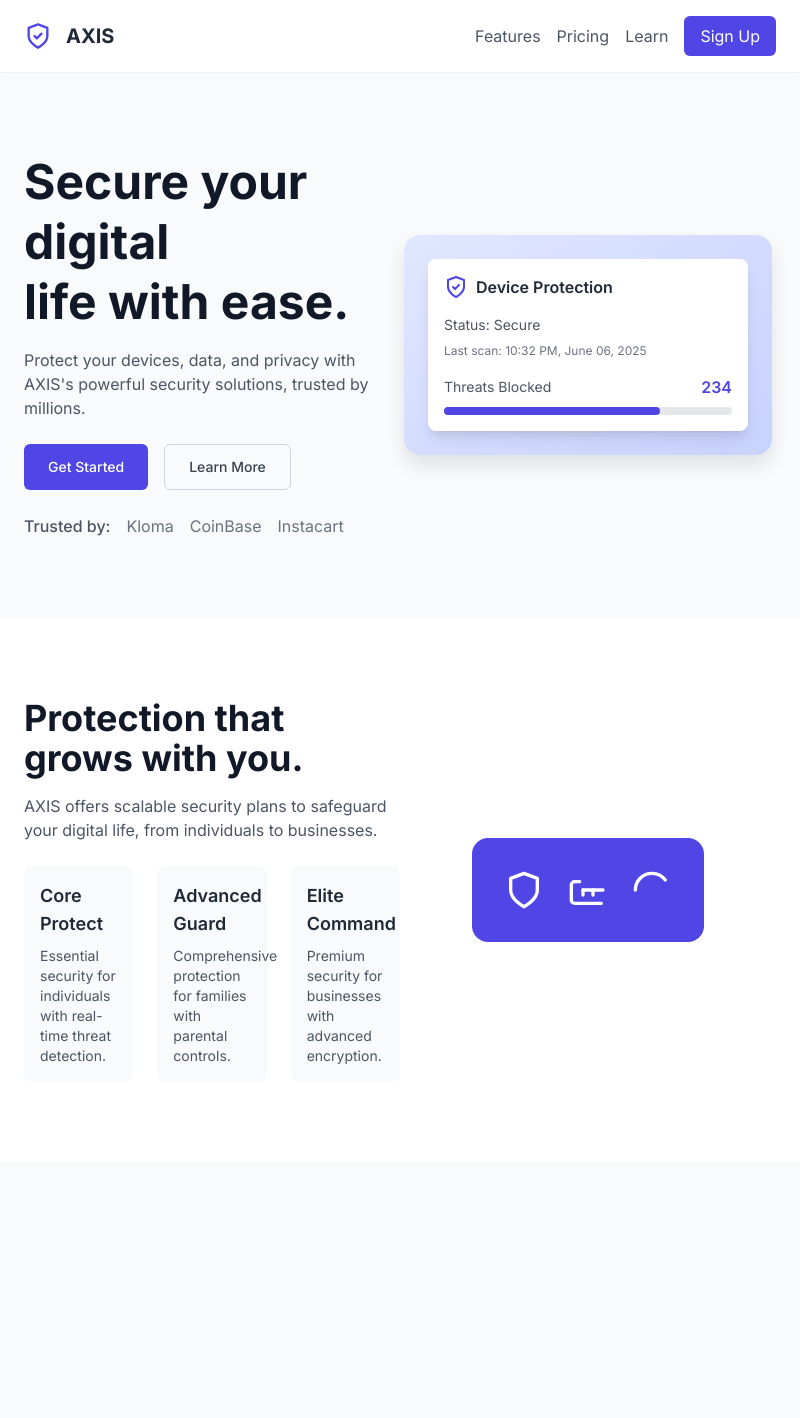
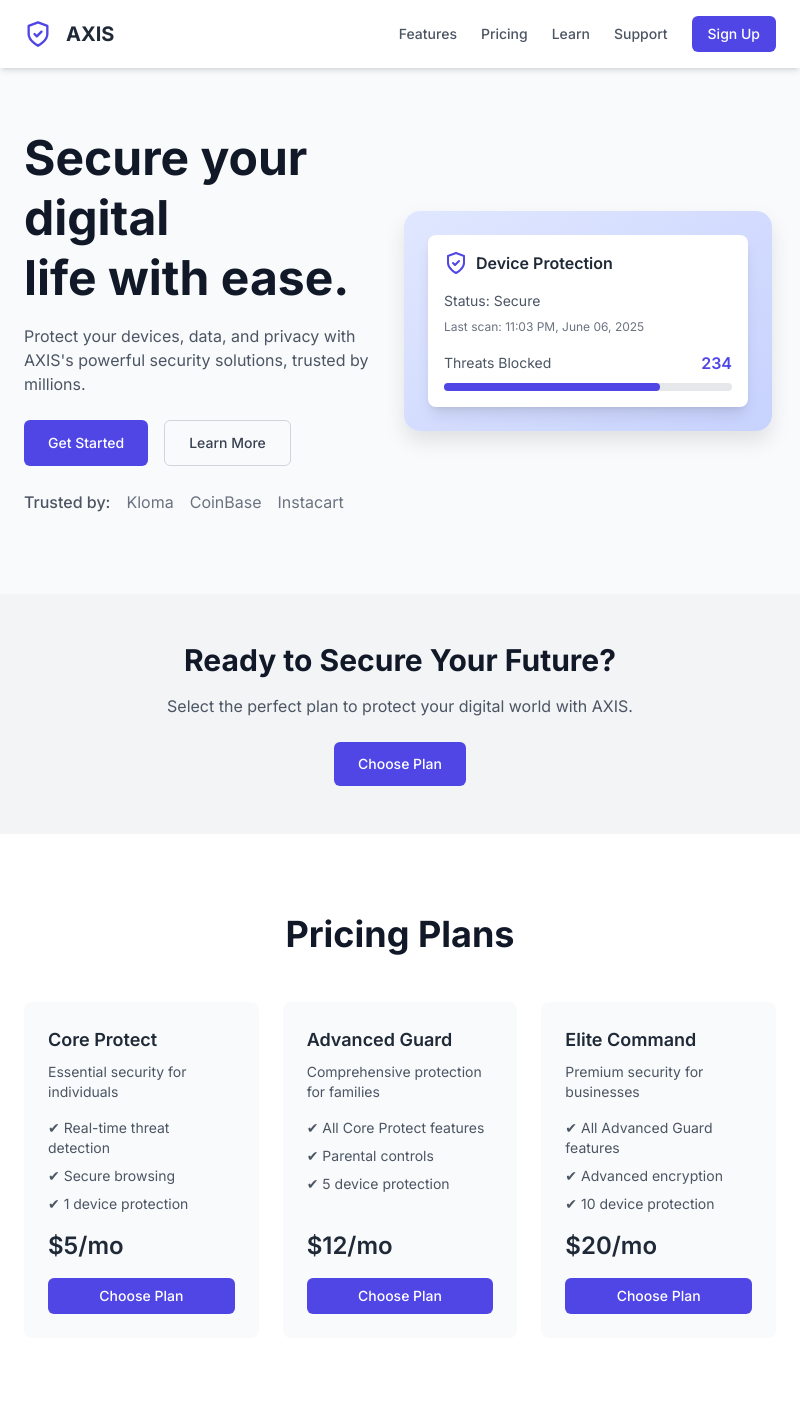
Before and after one commit to AxisBinary/AXIS, an Electron app: page site/index.html in a window 800 px wide. Before the commit the page ends 1162 px from the top, so only its background shows below. Drawn offline with nearby package versions, Linux system fonts and the light colour scheme.

Commit message:
6-July-2025

```diff
--- a/site/index.html
+++ b/site/index.html
@@ -15,42 +15,69 @@
             background: linear-gradient(145deg, #e0e7ff, #c7d2fe);
             border-radius: 1rem;
             box-shadow: 0 10px 20px rgba(0, 0, 0, 0.1);
+            transition: box-shadow 0.3s ease, transform 0.3s ease;
         }
         .card {
             transition: transform 0.3s ease, box-shadow 0.3s ease;
+            height: 100%;
         }
         .card:hover {
             transform: translateY(-5px);
-            box-shadow: 0 10px 20px rgba(0, 0, 0, 0.1);
+            box-shadow: 0 10px 20px rgba(0, 0, 0, 0.2);
         }
         .btn {
-            transition: background-color 0.3s ease;
+            transition: background-color 0.3s ease, color 0.3s ease, box-shadow 0.3s ease;
         }
         .btn:hover {
             background-color: #1e3a8a;
+            box-shadow: 0 2px 10px rgba(30, 58, 138, 0.3);
         }
         /* Custom Scrollbar Styles */
-        /* For WebKit browsers (Chrome, Safari, Edge) */
         ::-webkit-scrollbar {
             width: 8px;
             height: 8px;
+            transition: width 0.3s ease;
         }
         ::-webkit-scrollbar-track {
-            background: #f1f5f9; /* slate-100 */
-            border-radius: 4px;
-        }
-        ::-webkit-scrollbar-thumb {
-            background: #6366f1; /* indigo-500 */
+            background: #f1f5f9;
             border-radius: 4px;
             transition: background 0.3s ease;
         }
+        ::-webkit-scrollbar-thumb {
+            background: #6366f1;
+            border-radius: 4px;
+            transition: background 0.3s ease, width 0.3s ease;
+        }
         ::-webkit-scrollbar-thumb:hover {
-            background: #4f46e5; /* indigo-600 */
+            background: #4f46e5;
+            width: 10px;
         }
         /* For Firefox */
         html {
             scrollbar-width: thin;
             scrollbar-color: #6366f1 #f1f5f9;
+            transition: scrollbar-width 0.3s ease;
+        }
+        /* Cool Navbar Styles */
+        .navbar-item {
+            position: relative;
+            transition: color 0.3s ease;
+        }
+        .navbar-item::after {
+            content: '';
+            position: absolute;
+            width: 0;
+            height: 2px;
+            bottom: -5px;
+            left: 0;
+            background: linear-gradient(90deg, #6366f1, #9333ea);
+            transition: width 0.3s ease-in-out;
+        }
+        .navbar-item:hover::after {
+            width: 100%;
+        }
+        .navbar-item:hover {
+            color: #4f46e5;
         }
     </style>
     <link rel="preconnect" href="https://fonts.googleapis.com">
@@ -59,93 +86,127 @@
 </head>
 <body class="bg-gray-50 min-h-screen">
     <!-- Header -->
-    <header class="bg-white shadow-sm py-4 px-6 flex items-center justify-between">
+    <header class="bg-white shadow-md py-4 px-6 flex items-center justify-between fixed w-full z-10 transition-shadow duration-300">
         <div class="flex items-center space-x-2">
-            <svg xmlns="http://www.w3.org/2000/svg" width="28" height="28" viewBox="0 0 24 24" fill="none" stroke="currentColor" stroke-width="2" stroke-linecap="round" stroke-linejoin="round" class="lucide lucide-shield-check text-indigo-600 mr-1.5 group-hover:text-indigo-700 transition-colors"><path d="M12 22s8-4 8-10V5l-8-3-8 3v7c0 6 8 10 8 10"/><path d="m9 12 2 2 4-4"/></svg>
-            <span class="text-xl font-bold text-gray-800">AXIS</span>
+            <svg xmlns="http://www.w3.org/2000/svg" width="28" height="28" viewBox="0 0 24 24" fill="none" stroke="currentColor" stroke-width="2" stroke-linecap="round" stroke-linejoin="round" class="lucide lucide-shield-check text-indigo-600 mr-1.5 group-hover:text-indigo-700 transition-colors duration-300"><path d="M12 22s8-4 8-10V5l-8-3-8 3v7c0 6 8 10 8 10"/><path d="m9 12 2 2 4-4"/></svg>
+            <span class="text-xl font-bold text-gray-800 transition-color duration-300">AXIS</span>
         </div>
-        <nav class="flex items-center space-x-4">
-            <a href="#" class="text-gray-600 hover:text-indigo-600">Features</a>
-            <a href="#" class="text-gray-600 hover:text-indigo-600">Pricing</a>
-            <a href="#" class="text-gray-600 hover:text-indigo-600">Learn</a>
-            <button class="bg-indigo-600 text-white px-4 py-2 rounded-md hover:bg-indigo-700 transition-colors">Sign Up</button>
+        <nav class="flex items-center space-x-6">
+            <a href="#" class="navbar-item text-gray-600 text-sm font-medium">Features</a>
+            <a href="#" class="navbar-item text-gray-600 text-sm font-medium">Pricing</a>
+            <a href="#" class="navbar-item text-gray-600 text-sm font-medium">Learn</a>
+            <a href="#" class="navbar-item text-gray-600 text-sm font-medium">Support</a>
+            <button class="bg-indigo-600 text-white px-4 py-2 rounded-md hover:bg-indigo-700 transition-colors duration-300 text-sm font-medium">Sign Up</button>
         </nav>
     </header>
 
     <!-- Hero Section -->
-    <section class="py-20 px-6 flex flex-col md:flex-row items-center justify-between max-w-7xl mx-auto">
+    <section class="pt-32 pb-20 px-6 flex flex-col md:flex-row items-center justify-between max-w-7xl mx-auto">
         <div class="md:w-1/2 mb-10 md:mb-0">
-            <h1 class="text-5xl font-bold text-gray-900 leading-tight mb-4">
+            <h1 class="text-5xl font-bold text-gray-900 leading-tight mb-4 transition-color duration-300">
                 Secure your digital<br>life with ease.
             </h1>
-            <p class="text-gray-600 mb-6">
+            <p class="text-gray-600 mb-6 transition-color duration-300">
                 Protect your devices, data, and privacy with AXIS's powerful security solutions, trusted by millions.
             </p>
             <div class="flex space-x-4">
                 <button class="bg-indigo-600 text-white px-6 py-3 rounded-md text-sm font-medium btn">Get Started</button>
-                <button class="border border-gray-300 text-gray-700 px-6 py-3 rounded-md text-sm font-medium hover:bg-gray-100 transition-colors">Learn More</button>
+                <button class="border border-gray-300 text-gray-700 px-6 py-3 rounded-md text-sm font-medium hover:bg-gray-100 transition-colors duration-300">Learn More</button>
             </div>
             <div class="mt-6 flex space-x-4">
-                <span class="text-gray-600 font-medium">Trusted by:</span>
-                <span class="text-gray-500">Kloma</span>
-                <span class="text-gray-500">CoinBase</span>
-                <span class="text-gray-500">Instacart</span>
+                <span class="text-gray-600 font-medium transition-color duration-300">Trusted by:</span>
+                <span class="text-gray-500 transition-color duration-300">Kloma</span>
+                <span class="text-gray-500 transition-color duration-300">CoinBase</span>
+                <span class="text-gray-500 transition-color duration-300">Instacart</span>
             </div>
         </div>
         <div class="md:w-1/2 flex justify-center">
             <div class="hero-image p-6 relative">
-                <div class="bg-white rounded-lg shadow-lg p-4 w-80">
+                <div class="bg-white rounded-lg shadow-lg p-4 w-80 transition-all duration-300">
                     <div class="flex items-center space-x-2 mb-4">
-                        <svg xmlns="http://www.w3.org/2000/svg" width="24" height="24" viewBox="0 0 24 24" fill="none" stroke="currentColor" stroke-width="2" stroke-linecap="round" stroke-linejoin="round" class="text-indigo-600"><path d="M12 22s8-4 8-10V5l-8-3-8 3v7c0 6 8 10 8 10"/><path d="m9 12 2 2 4-4"/></svg>
-                        <span class="font-semibold text-gray-800">Device Protection</span>
+                        <svg xmlns="http://www.w3.org/2000/svg" width="24" height="24" viewBox="0 0 24 24" fill="none" stroke="currentColor" stroke-width="2" stroke-linecap="round" stroke-linejoin="round" class="text-indigo-600 transition-colors duration-300"><path d="M12 22s8-4 8-10V5l-8-3-8 3v7c0 6 8 10 8 10"/><path d="m9 12 2 2 4-4"/></svg>
+                        <span class="font-semibold text-gray-800 transition-color duration-300">Device Protection</span>
                     </div>
-                    <p class="text-gray-600 text-sm mb-2">Status: Secure</p>
-                    <p class="text-gray-500 text-xs">Last scan: 10:32 PM, June 06, 2025</p>
+                    <p class="text-gray-600 text-sm mb-2 transition-color duration-300">Status: Secure</p>
+                    <p class="text-gray-500 text-xs transition-color duration-300">Last scan: 11:03 PM, June 06, 2025</p>
                     <div class="mt-4 flex justify-between items-center">
-                        <span class="text-gray-600 text-sm">Threats Blocked</span>
-                        <span class="text-indigo-600 font-semibold">234</span>
+                        <span class="text-gray-600 text-sm transition-color duration-300">Threats Blocked</span>
+                        <span class="text-indigo-600 font-semibold transition-color duration-300">234</span>
                     </div>
                     <div class="mt-2 h-2 bg-gray-200 rounded-full">
-                        <div class="h-full w-3/4 bg-indigo-600 rounded-full"></div>
+                        <div class="h-full w-3/4 bg-indigo-600 rounded-full transition-width duration-300"></div>
                     </div>
                 </div>
             </div>
         </div>
     </section>
 
-    <!-- Features Section -->
-    <section class="py-20 px-6 bg-white">
+    <!-- Choose Plan Section -->
+    <section class="py-12 px-6 bg-gray-100 transition-background duration-300">
+        <div class="max-w-7xl mx-auto text-center">
+            <h2 class="text-3xl font-bold text-gray-900 mb-4 transition-color duration-300">Ready to Secure Your Future?</h2>
+            <p class="text-gray-600 mb-6 transition-color duration-300">Select the perfect plan to protect your digital world with AXIS.</p>
+            <button class="bg-indigo-600 text-white px-6 py-3 rounded-md text-sm font-medium btn hover:bg-indigo-700 transition-colors duration-300" onclick="window.location.href='#pricing'">Choose Plan</button>
+        </div>
+    </section>
+
+    <!-- Pricing Section -->
+    <section id="pricing" class="py-20 px-6 bg-white transition-background duration-300">
         <div class="max-w-7xl mx-auto">
-            <div class="flex flex-col md:flex-row items-center justify-between">
-                <div class="md:w-1/2 mb-10 md:mb-0">
-                    <h2 class="text-4xl font-bold text-gray-900 mb-4">
-                        Protection that<br>grows with you.
-                    </h2>
-                    <p class="text-gray-600 mb-6">
-                        AXIS offers scalable security plans to safeguard your digital life, from individuals to businesses.
-                    </p>
-                    <div class="grid grid-cols-1 md:grid-cols-3 gap-6">
-                        <div class="card bg-gray-50 p-4 rounded-lg">
-                            <h3 class="text-lg font-semibold text-gray-800 mb-2">Core Protect</h3>
-                            <p class="text-gray-600 text-sm">Essential security for individuals with real-time threat detection.</p>
+            <h2 class="text-4xl font-bold text-gray-900 mb-12 text-center transition-color duration-300">Pricing Plans</h2>
+            <div class="grid grid-cols-1 md:grid-cols-3 gap-6">
+                <!-- Core Protect -->
+                <div class="card bg-gray-50 p-6 rounded-lg flex flex-col justify-between transition-all duration-300">
+                    <div>
+                        <h3 class="text-lg font-semibold text-gray-800 mb-2 transition-color duration-300">Core Protect</h3>
+                        <div class="text-gray-600 text-sm mb-4 transition-color duration-300">
+                            <span>Essential security for individuals</span>
                         </div>
-                        <div class="card bg-gray-50 p-4 rounded-lg">
-                            <h3 class="text-lg font-semibold text-gray-800 mb-2">Advanced Guard</h3>
-                            <p class="text-gray-600 text-sm">Comprehensive protection for families with parental controls.</p>
-                        </div>
-                        <div class="card bg-gray-50 p-4 rounded-lg">
-                            <h3 class="text-lg font-semibold text-gray-800 mb-2">Elite Command</h3>
-                            <p class="text-gray-600 text-sm">Premium security for businesses with advanced encryption.</p>
-                        </div>
+                        <ul class="text-gray-600 text-sm mb-4 space-y-2 transition-color duration-300">
+                            <li>✔ Real-time threat detection</li>
+                            <li>✔ Secure browsing</li>
+                            <li>✔ 1 device protection</li>
+                        </ul>
+                    </div>
+                    <div>
+                        <p class="text-2xl font-semibold text-gray-800 mb-4 transition-color duration-300">$5/mo</p>
+                        <button class="bg-indigo-600 text-white px-4 py-2 rounded-md text-sm font-medium btn w-full transition-all duration-300" onclick="selectPlan('Core Protect')">Choose Plan</button>
                     </div>
                 </div>
-                <div class="md:w-1/2 flex justify-center">
-                    <div class="bg-indigo-600 rounded-2xl p-8 flex items-center justify-center">
-                        <div class="flex space-x-6">
-                            <svg xmlns="http://www.w3.org/2000/svg" width="40" height="40" viewBox="0 0 24 24" fill="none" stroke="white" stroke-width="2" stroke-linecap="round" stroke-linejoin="round"><path d="M12 22s8-4 8-10V5l-8-3-8 3v7c0 6 8 10 8 10"/></svg>
-                            <svg xmlns="http://www.w3.org/2000/svg" width="40" height="40" viewBox="0 0 24 24" fill="none" stroke="white" stroke-width="2" stroke-linecap="round" stroke-linejoin="round"><path d="M7 7H4a2 2 0 0 0-2 2v9a2 2 0 0 0 2 2h16"/><path d="M9 12h6"/><path d="M9 12v3"/><path d="M15 12v3"/><path d="M21 12h-6"/></svg>
-                            <svg xmlns="http://www.w3.org/2000/svg" width="40" height="40" viewBox="0 0 24 24" fill="none" stroke="white" stroke-width="2" stroke-linecap="round" stroke-linejoin="round"><path d="M2 12C2 6.5 6.5 2 12 2a10 10 0 0 1 8 4"/></svg>
+                <!-- Advanced Guard -->
+                <div class="card bg-gray-50 p-6 rounded-lg flex flex-col justify-between transition-all duration-300">
+                    <div>
+                        <h3 class="text-lg font-semibold text-gray-800 mb-2 transition-color duration-300">Advanced Guard</h3>
+                        <div class="text-gray-600 text-sm mb-4 transition-color duration-300">
+                            <span>Comprehensive protection for families</span>
                         </div>
+                        <ul class="text-gray-600 text-sm mb-4 space-y-2 transition-color duration-300">
+                            <li>✔ All Core Protect features</li>
+                            <li>✔ Parental controls</li>
+                            <li>✔ 5 device protection</li>
+                        </ul>
+                    </div>
+                    <div>
+                        <p class="text-2xl font-semibold text-gray-800 mb-4 transition-color duration-300">$12/mo</p>
+                        <button class="bg-indigo-600 text-white px-4 py-2 rounded-md text-sm font-medium btn w-full transition-all duration-300" onclick="selectPlan('Advanced Guard')">Choose Plan</button>
+                    </div>
+                </div>
+                <!-- Elite Command -->
+                <div class="card bg-gray-50 p-6 rounded-lg flex flex-col justify-between transition-all duration-300">
+                    <div>
+                        <h3 class="text-lg font-semibold text-gray-800 mb-2 transition-color duration-300">Elite Command</h3>
+                        <div class="text-gray-600 text-sm mb-4 transition-color duration-300">
+                            <span>Premium security for businesses</span>
+                        </div>
+                        <ul class="text-gray-600 text-sm mb-4 space-y-2 transition-color duration-300">
+                            <li>✔ All Advanced Guard features</li>
+                            <li>✔ Advanced encryption</li>
+                            <li>✔ 10 device protection</li>
+                        </ul>
+                    </div>
+                    <div>
+                        <p class="text-2xl font-semibold text-gray-800 mb-4 transition-color duration-300">$20/mo</p>
+                        <button class="bg-indigo-600 text-white px-4 py-2 rounded-md text-sm font-medium btn w-full transition-all duration-300" onclick="selectPlan('Elite Command')">Choose Plan</button>
                     </div>
                 </div>
             </div>
@@ -154,7 +215,9 @@
 
     <!-- JavaScript -->
     <script>
-        // Add any interactivity here if needed
+        function selectPlan(plan) {
+            alert(`You have selected the ${plan} plan! Redirecting to checkout...`);
+        }
     </script>
 </body>
 </html>
```
Also changed, not shown: site/features.html (added, +232 -0 lines).
